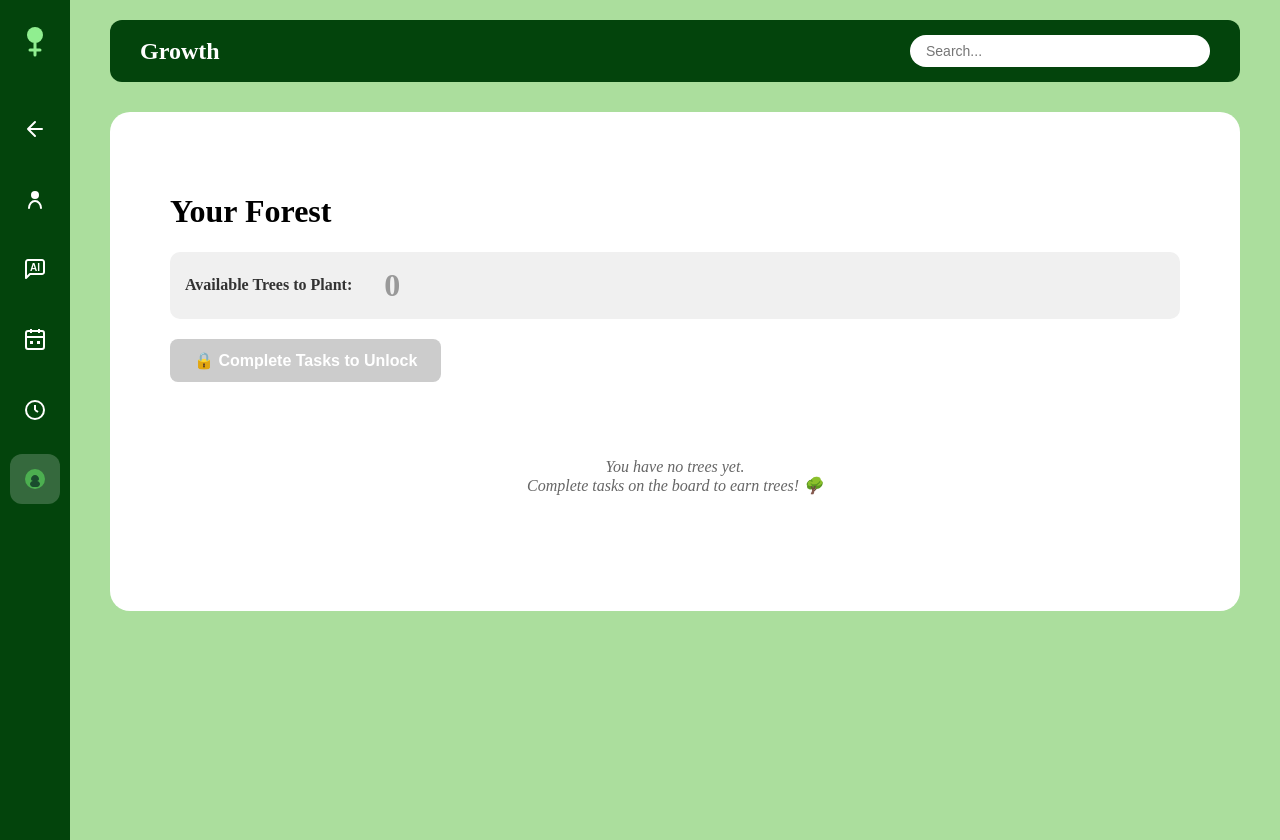
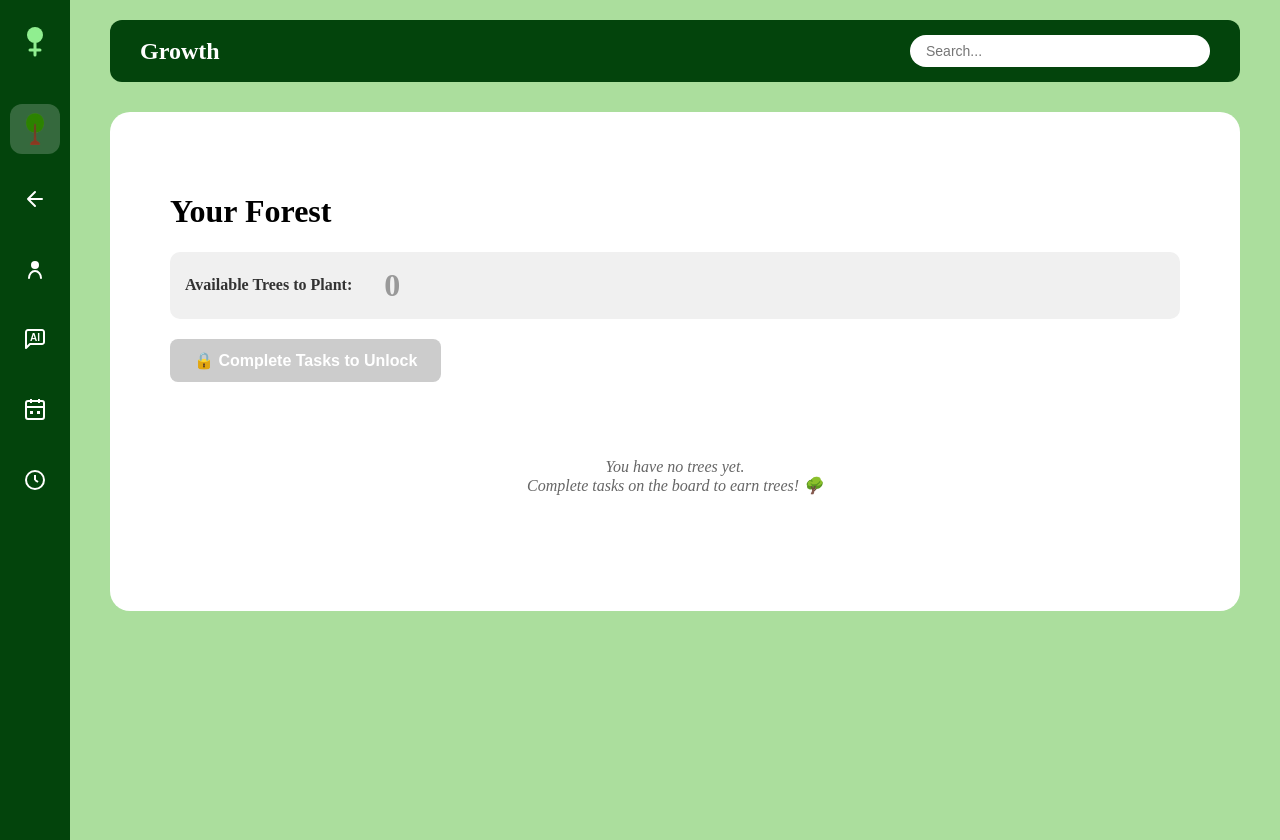
Before and after one commit to itcOnlineGaming/Team_2_2025, a SvelteKit app in the folder Project/: page /forest in a window 1280 px wide. Built offline with nearby package versions, Linux system fonts and the light colour scheme.

Commit message:
Changed position of Forest button in Navigation SideBar

```diff
--- a/Project/src/routes/forest/+page.svelte
+++ b/Project/src/routes/forest/+page.svelte
@@ -20,6 +20,10 @@
     </div>
 
     <nav class="sidebar-nav">
+        <button class="nav-item active" on:click={goToForest}>
+            <img src="{base}/Images/tree.png" alt="Forest" style="width: 32px; height: 32px; object-fit: contain;" />
+        </button>
+
         <button class="nav-item" on:click={goToHome}>
             <svg width="24" height="24" viewBox="0 0 24 24" fill="none">
                 <path d="M19 12H5M5 12L12 19M5 12L12 5"
@@ -60,15 +64,6 @@
                 <circle cx="12" cy="13" r="9" stroke="white" stroke-width="2"/>
                 <path d="M12 13L12 8" stroke="white" stroke-width="2"/>
                 <path d="M12 13L15 15" stroke="white" stroke-width="2"/>
-            </svg>
-        </button>
-
-        <button class="nav-item active" on:click={goToForest}>
-            <svg width="24" height="24" viewBox="0 0 24 24" fill="none">
-                <circle cx="12" cy="12" r="10" fill="#4CAF50"/>
-                <path d="M12 8C10 8 8 10 8 12C8 13 9 14 10 14C8.5 14 7 15.5 7 17C7 18.5 8.5 20 10 20H14C15.5 20 17 18.5 17 17C17 15.5 15.5 14 14 14C15 14 16 13 16 12C16 10 14 8 12 8Z"
-                      fill="#1a4d2e"/>
-                <rect x="11" y="16" width="2" height="4" fill="#1a4d2e"/>
             </svg>
         </button>
     </nav>
```
Also changed, not shown: Project/src/routes/+page.svelte (+4 -7 lines).
